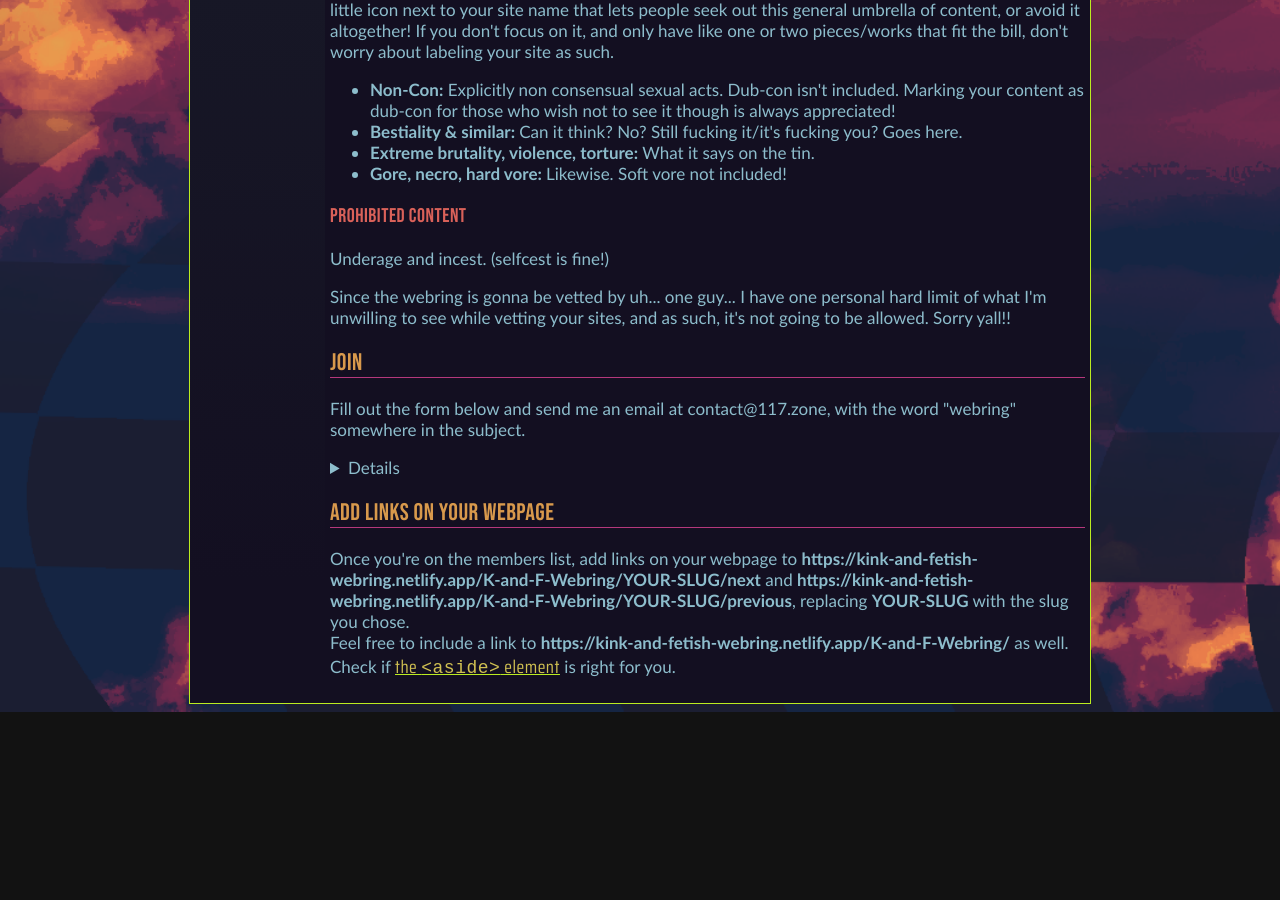
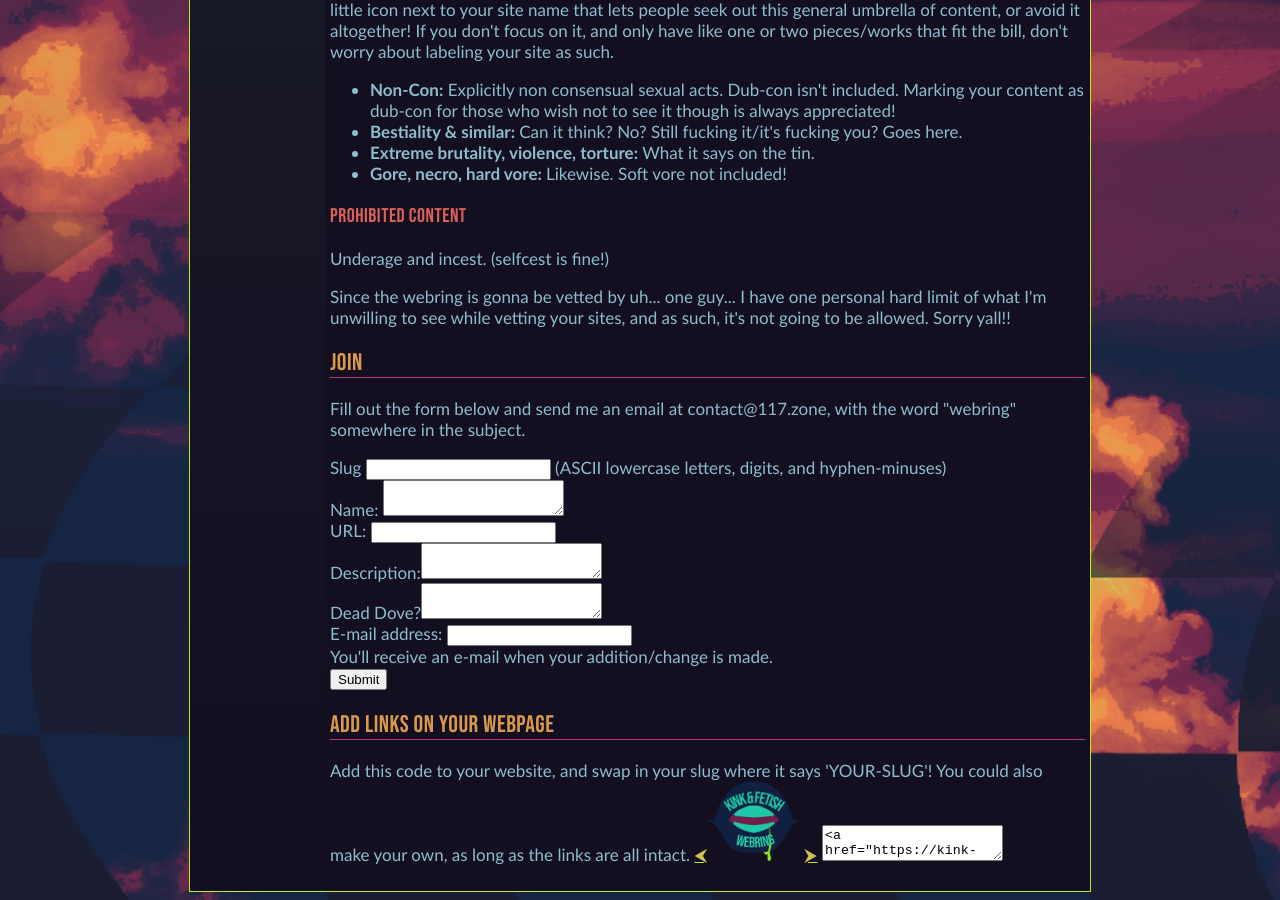
Before and after one commit to 117zone/K-and-F-Webring, a Jekyll site: the page built from join.html, in a window 1280 px wide and 900 px high, scrolled down 601 px. Built offline with Jekyll 4.4.1, drawn with Linux system fonts in a browser that asks for light colours; some web fonts are replaced; before the commit the page ends 1313 px from its top, so only the background shows below that.

Commit message:
Update join.html

```diff
--- a/join.html
+++ b/join.html
@@ -43,7 +43,7 @@
   <h2>Join</h2>
 <p>Fill out the form below and send me an email at contact@117.zone, with the word "webring" somewhere in the subject. </p>
 
-<details>
+
 <form name=signup method=POST data-netlify=true netlify-honeypot=bot>
 <div hidden><label>Leave this blank unless you're spam <input name=bot></label></div>
 <label>Slug <input name=slug pattern=[0-9a-z](?:-?[0-9a-z])* required></label>
@@ -55,9 +55,9 @@
 <label>E-mail address: <input type=email name=email required></label><br>You'll receive an e-mail when your addition/change is made.<br>
 <input type=submit>
 </form>
-</details>
+
 
 <h2>Add links on your webpage</h2>
-<p>Once you're on the members list, add links on your webpage to <b>{{'/YOUR-SLUG/next'|absolute_url}}</b> and <b>{{'/YOUR-SLUG/previous'|absolute_url}}</b>, replacing <b>YOUR-SLUG</b> with the slug you chose.<br>
-Feel free to include a link to <b>{{'/'|absolute_url}}</b> as well.<br>
-Check if <a href=https://html.spec.whatwg.org/dev/sections.html#the-aside-element>the <code>&lt;aside&gt;</code> element</a> is right for you.
+<p>Add this code to your website, and swap in your slug where it says 'YOUR-SLUG'! You could also make your own, as long as the links are all intact.
+<a href="https://kink-and-fetish-webring.netlify.app/kfw/previous">⮜</a><a href="https://kink-and-fetish-webring.netlify.app/"><img src="/kafw_logo.png"></a> <a href="https://kink-and-fetish-webring.netlify.app/kfw/next">⮞</a>
+<textarea><a href="https://kink-and-fetish-webring.netlify.app/YOUR-SLUG/previous">⮜</a><a href="https://kink-and-fetish-webring.netlify.app/"><img src=""></a> <a href="https://kink-and-fetish-webring.netlify.app/YOUR-SLUG/next">⮞</a></textarea>
```
